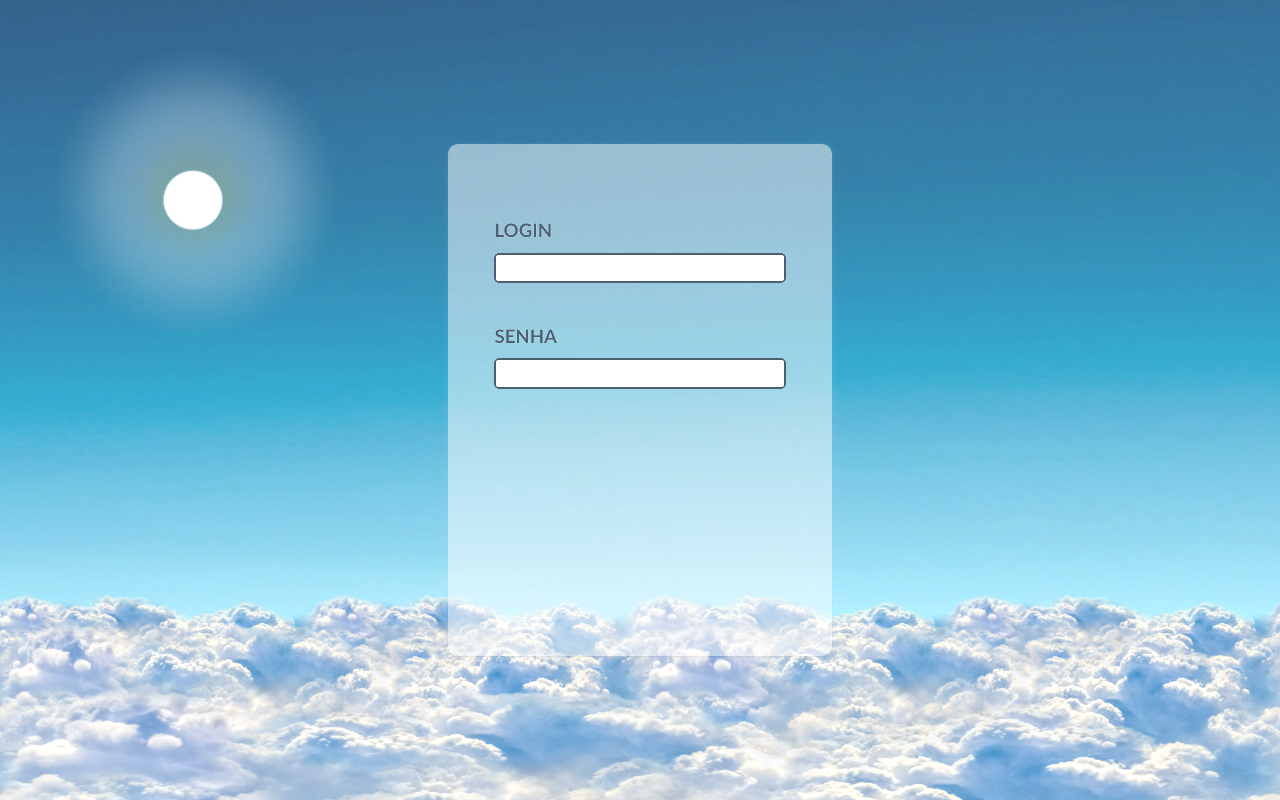
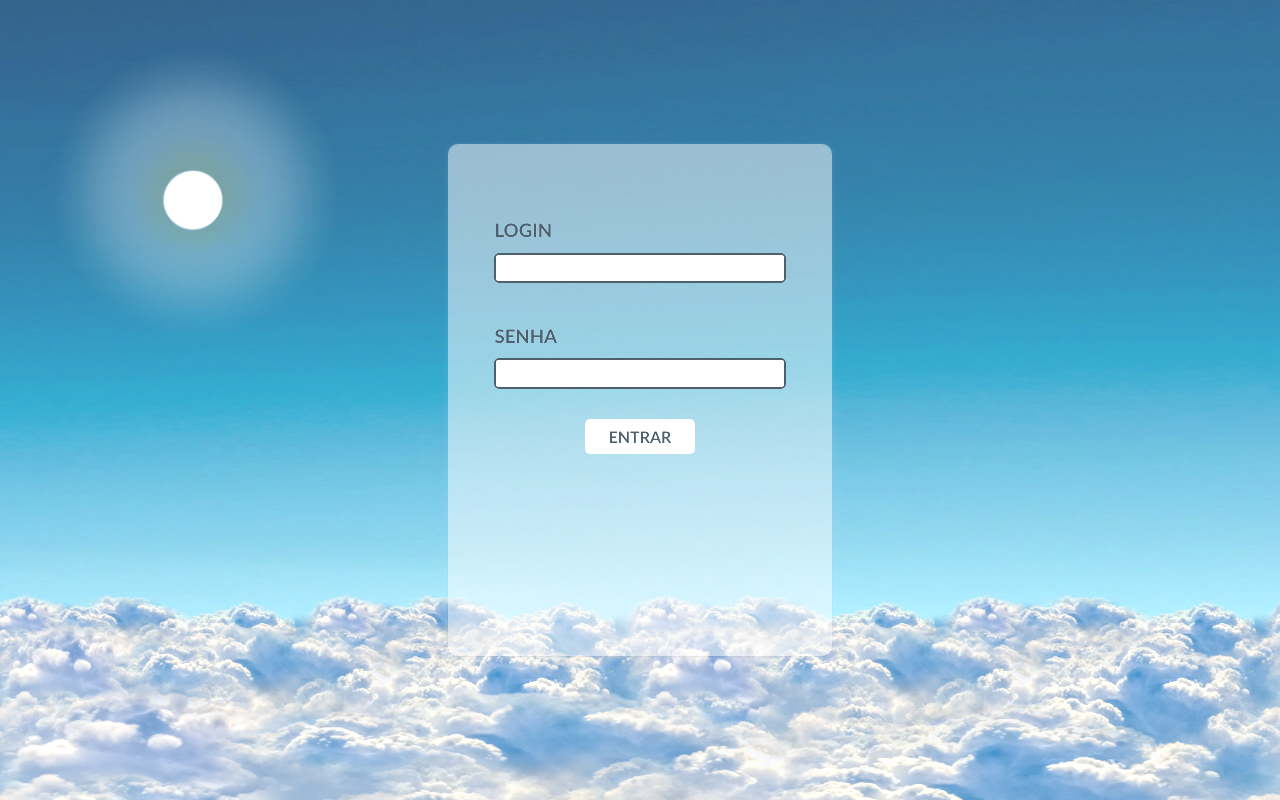
Before and after one commit to jsp-code/loginInterativo, a plain HTML site: page index.html in a window 1280 px wide. Drawn offline with Linux system fonts and the light colour scheme.

Commit message:
adicionar botão submit

```diff
--- a/index.html
+++ b/index.html
@@ -178,6 +178,15 @@
             align-items: center;
             text-align: center;
         }
+        #login> button{
+            padding: 8px;
+            width: 30%;
+            font-family:calibri;
+            font-weight: 600;
+            color:#3c4955;
+            font-size: 12pt;
+            border-radius: 5px;
+        }
         @media  (max-width: 768px) {
             #login{
                 width: 60vw;
@@ -212,6 +221,9 @@
                 <input type="email">
                 <div>SENHA</div>
                 <input type="text">
+                <button type="submit" onclick="alert('Essa é so uma demonstração')">
+                    ENTRAR
+                </button>
             </div>
         </div>
     </section>
```
